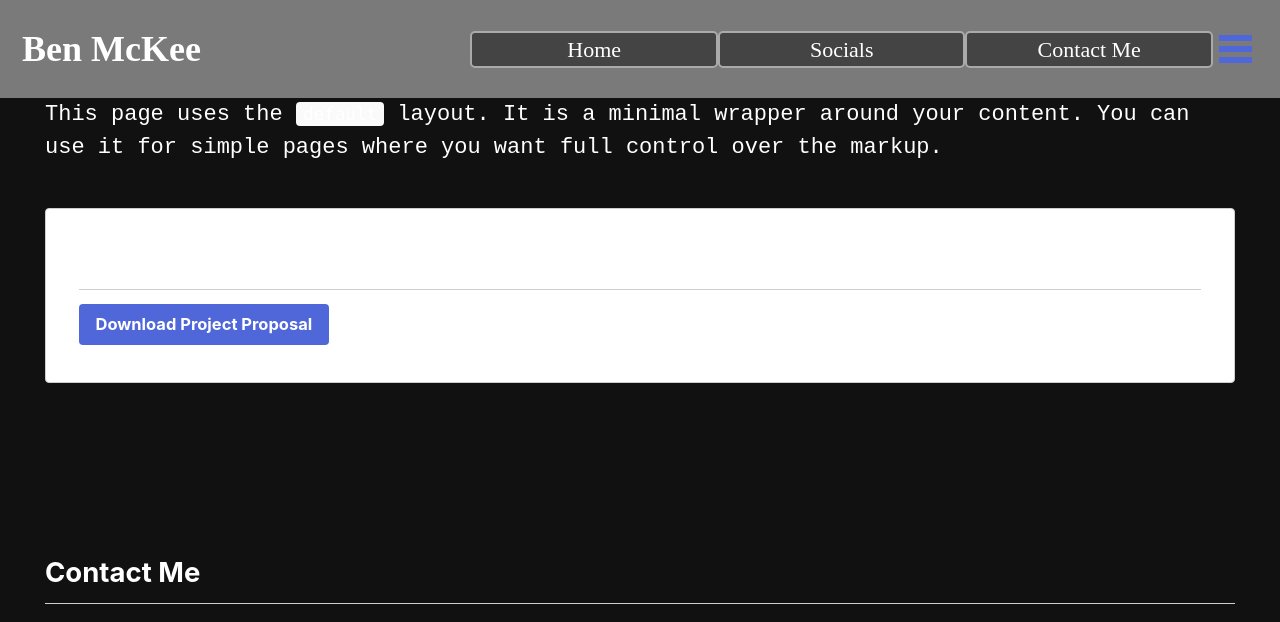
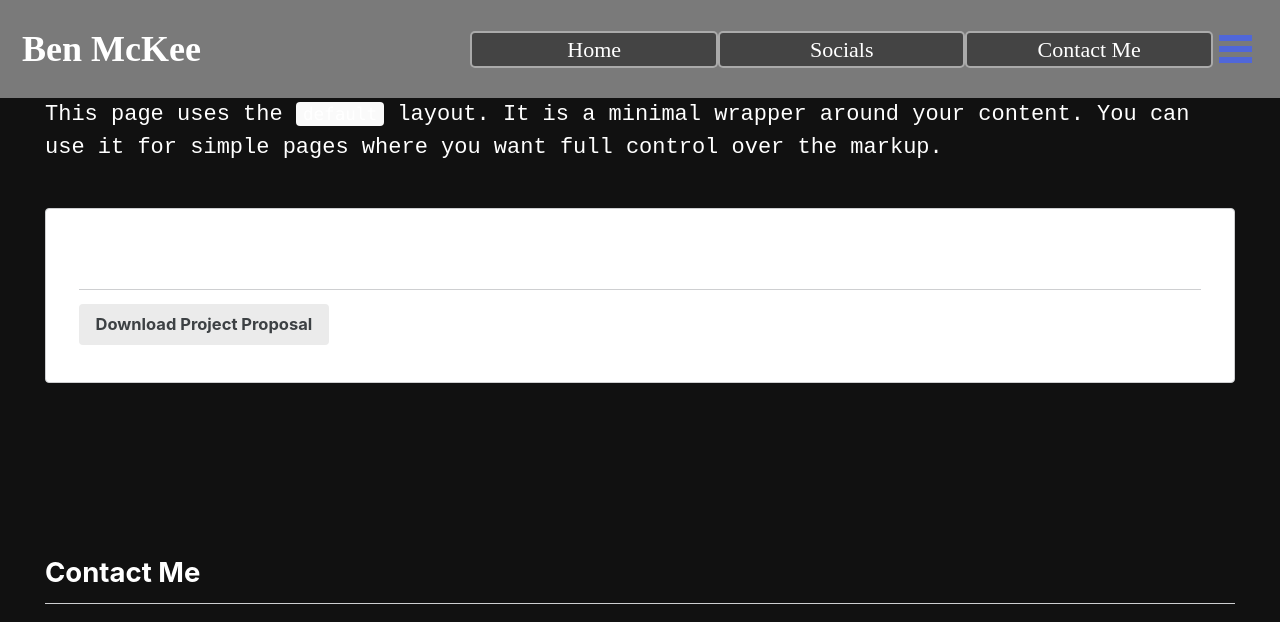
Before and after one commit to Bugglenuggets/Bugglenuggets.github.io, a Jekyll site: the page built from _pages/page-default.md, in a window 1280 px wide. Shown: the top 622 px of the page. Built offline with Jekyll 4.4.1, drawn with Linux system fonts in a browser that asks for light colours.

Commit message:
Update _buttons.scss

```diff
--- a/_sass/minimal-mistakes/_buttons.scss
+++ b/_sass/minimal-mistakes/_buttons.scss
@@ -30,7 +30,7 @@
 
   /* button colors */
   $buttoncolors:
-  (primary, $primary-color),
+  (primary, #EBEBEB),
   (inverse, #fff),
   (light-outline, transparent),
   (success, $success-color),
```
